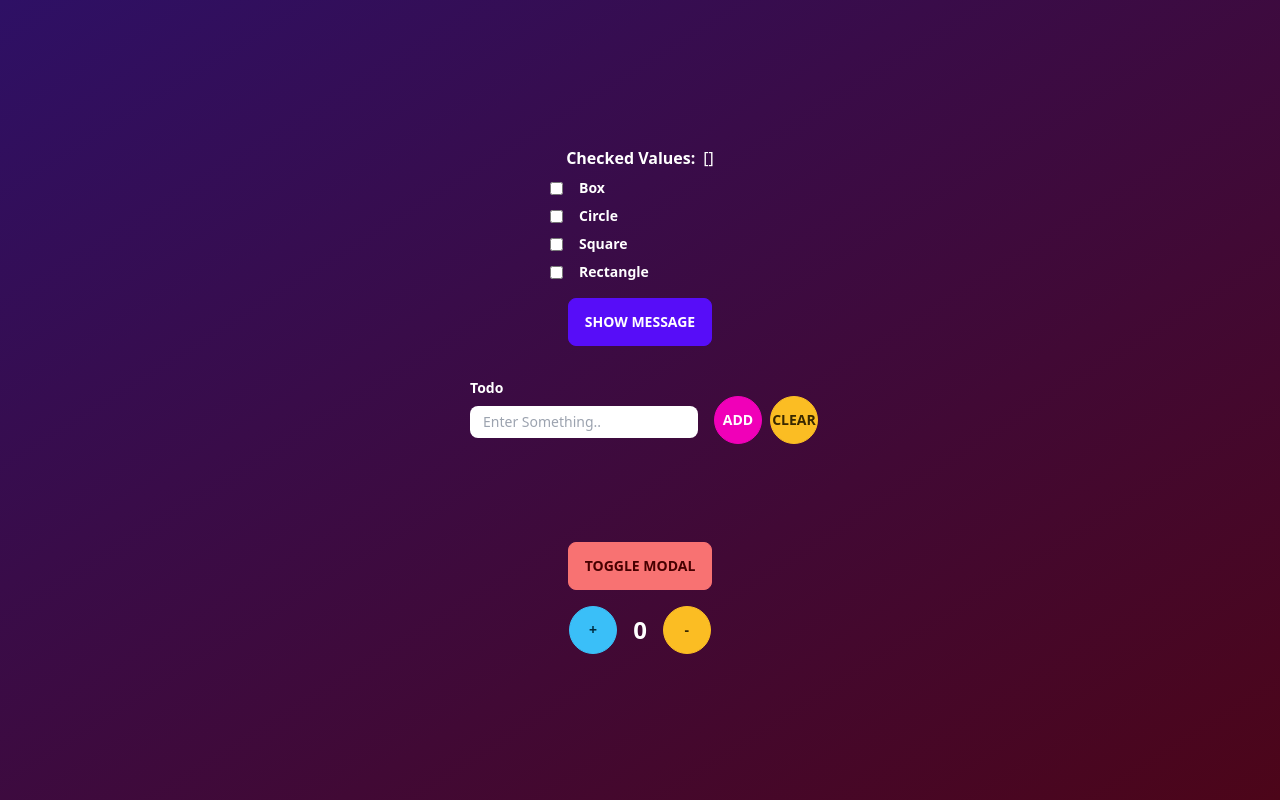
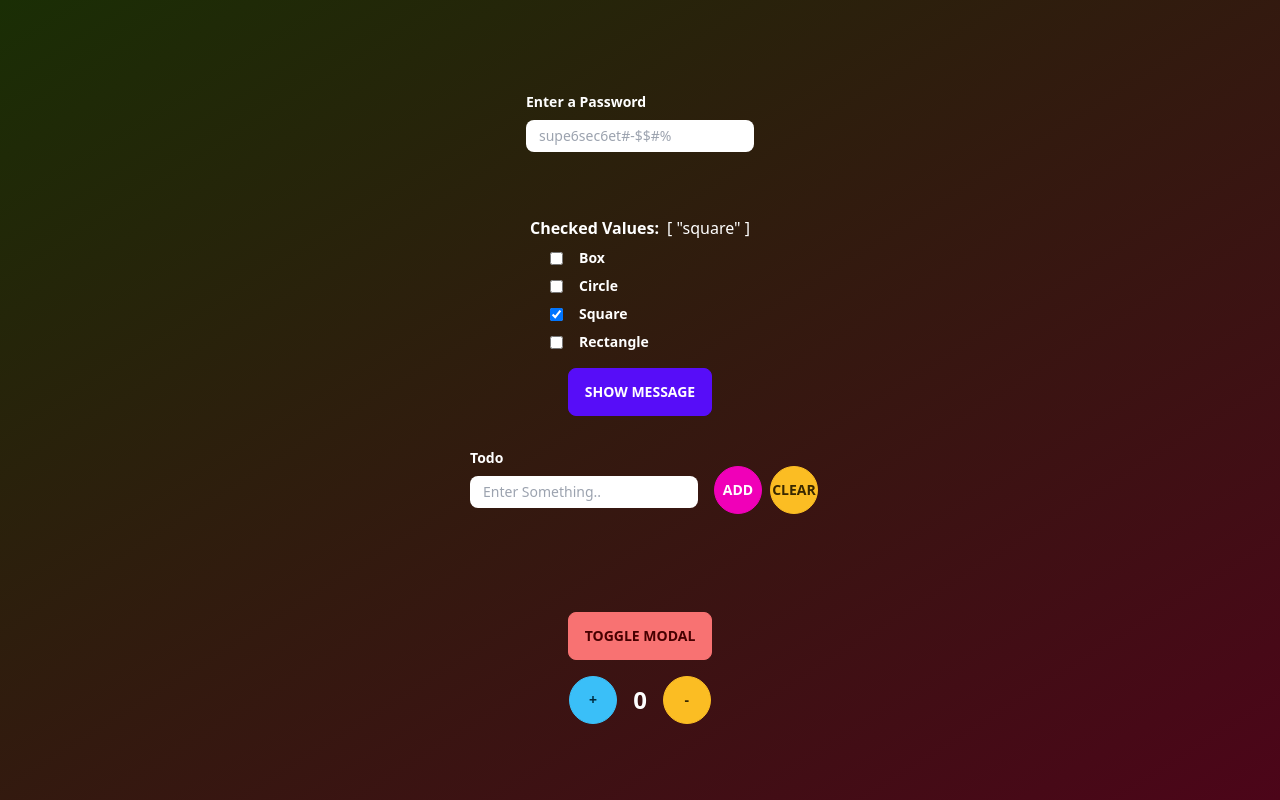
Before and after one commit to mza-codes/vue3-learning, a Vue app: page / in a window 1280 px wide. Built offline with nearby package versions, Linux system fonts and the light colour scheme.

Commit message:
feat: add npm package ts-password-check, password check component

```diff
--- a/src/App.vue
+++ b/src/App.vue
@@ -2,17 +2,18 @@
 import IfComponent from "./components/IfComponent.vue";
 import ModalT from "./components/ModalT.vue";
 import TodoComponent from "./components/TodoComponent.vue";
+import CheckBox from "./components/CheckBox.vue";
+import PasswordChecker from "./components/PasswordChecker.vue";
+
 // OptionsAPI Component
 import CounterOld from "./components/CounterOld.vue";
-import { ref } from "vue";
-import CheckBox from "./components/CheckBox.vue";
-const msg = ref("");
 </script>
 
 <template>
     <main
-        class="min-h-screen bg-gradient-to-br from-violet-950 to-rose-950 text-white col gap-4 center p-4"
+        class="min-h-screen bg-gradient-to-br from-lime-950 to-rose-950 text-white col gap-4 center p-4"
     >
+        <PasswordChecker />
         <CheckBox />
         <IfComponent />
         <TodoComponent />
--- a/src/components/CheckBox.vue
+++ b/src/components/CheckBox.vue
@@ -1,6 +1,6 @@
 <script setup lang="ts">
 import { ref } from "vue";
-const checkedNames = ref<string[]>([]);
+const checkedNames = ref<string[]>(["square"]);
 const boxes = ["box", "circle", "square", "rectangle"];
 </script>
 
@@ -12,8 +12,8 @@ const boxes = ["box", "circle", "square", "rectangle"];
         </div>
         <div
             class="row gap-4 items-center min-w-[180px]"
-            v-for="name in boxes"
-            v-bind:key="name"
+            v-for="(name, i) in boxes"
+            v-bind:key="`${name}-${i}`"
         >
             <input type="checkbox" :id="name" :value="name" v-model="checkedNames" />
             <label class="font-semibold text-sm capitalize" :for="name">{{ name }}</label>
--- /dev/null
+++ b/src/components/PasswordChecker.vue
@@ -0,0 +1,38 @@
+<script setup lang="ts">
+import { ref, watch } from "vue";
+import InputBoxV4 from "./InputBoxV4.vue";
+import getPasswordStrength from "ts-password-check";
+
+const password = ref("");
+const error = ref({ message: "", strength: "" });
+
+watch(password, () => {
+    const res = getPasswordStrength(password.value, {
+        minLength: 6,
+        digits: false,
+        lowercase: true,
+        specialChars: true,
+        uppercase: true,
+    });
+    console.log("@RES =>", res);
+    error.value = {
+        message: res.messages.join("\n"),
+        strength: res.strength,
+    };
+});
+</script>
+
+<template>
+    <div class="col gap-2 p-2">
+        <InputBoxV4
+            label="Enter a Password"
+            placeholder="supe6sec6et#-$$#%"
+            max="30"
+            v-model:model-value="password"
+            :error="error.strength"
+        />
+        <span class="text-sm font-medium whitespace-pre px-3 text-red-400">
+            {{ error.message }}
+        </span>
+    </div>
+</template>
--- a/src/components/TodoComponent.vue
+++ b/src/components/TodoComponent.vue
@@ -1,5 +1,5 @@
 <script setup lang="ts">
-import { onMounted, ref } from "vue";
+import { onMounted, ref, watch } from "vue";
 import { genColor } from "../utils";
 import InputBoxV4 from "./InputBoxV4.vue";
 
@@ -13,6 +13,15 @@ onMounted(() => {
     const value = JSON.parse(localStorage.getItem("vue-todo") ?? "[]");
     console.log("onMount set value", value);
     todos.value = value;
+});
+
+watch(text, () => {
+    if (text.value.trim().length <= 4) {
+        error.value = "Todo must be at least 5 characters!";
+    } else if (text.value.length <= 0) {
+        error.value = "";
+    } else error.value = "";
+    return;
 });
 
 function addTodo(): void {
```
Also changed, not shown: package.json (+15 -12 lines), 2 other files (tests, documents, lock files or other folders).
